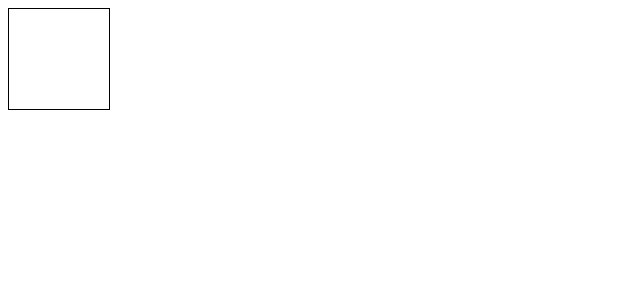
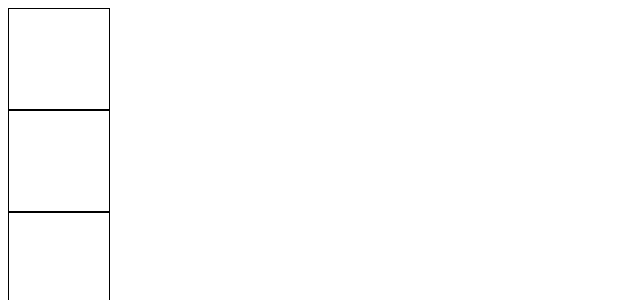
Before and after one commit to TracyChen33/vue-demo-1, a Vue app: page / in a window 1280 px wide. Shown: the top 300 px of the page, without its empty margins (0-640 px from the left). Built offline with nearby package versions, Linux system fonts and the light colour scheme; the HTML template or start-up script is replaced by a standard one.

Commit message:
componentsCell

```diff
--- a/src/App.vue
+++ b/src/App.vue
@@ -1,26 +1,16 @@
 <template>
-  <div class="cell" v-on:click="a=true">
-    <template v-if="a">X</template>
-    <template v-else></template>
+  <div>
+    <Cell />
+    <Cell />
+    <Cell />
   </div>
 </template>
 
 <script>
+  import Cell from "./Cell";
   export default {
-    data(){
-      return{a:false}
-    }
-  }
+    components:{Cell}
+  };
 </script>
 
-<style>
- .cell{
-   border: 1px solid black;
-   width:100px;
-   height: 100px;
-   display: flex;
-   justify-content:center;
-   align-items: center;
-   font-size: 80px;
- }
-</style>
+<style></style>
--- /dev/null
+++ b/src/Cell.vue
@@ -0,0 +1,28 @@
+<template>
+  <div>
+    <div class="cell" v-on:click="a=true">
+      <template v-if="a">X</template>
+      <template v-else></template>
+    </div>
+    </div>
+</template>
+
+<script>
+  export default {
+    data(){
+      return{a:false}
+    }
+  }
+</script>
+
+<style>
+  .cell{
+    border: 1px solid black;
+    width:100px;
+    height: 100px;
+    display: flex;
+    justify-content:center;
+    align-items: center;
+    font-size: 80px;
+  }
+</style>
```
